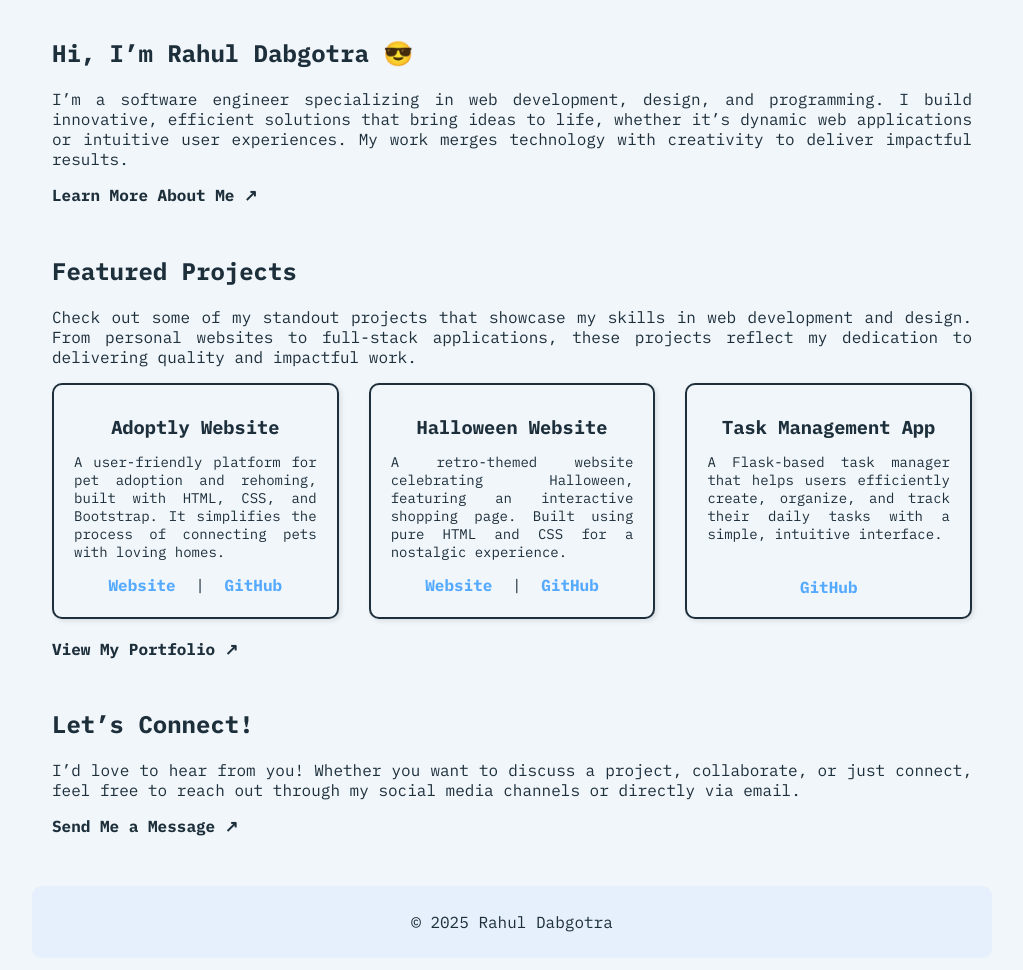
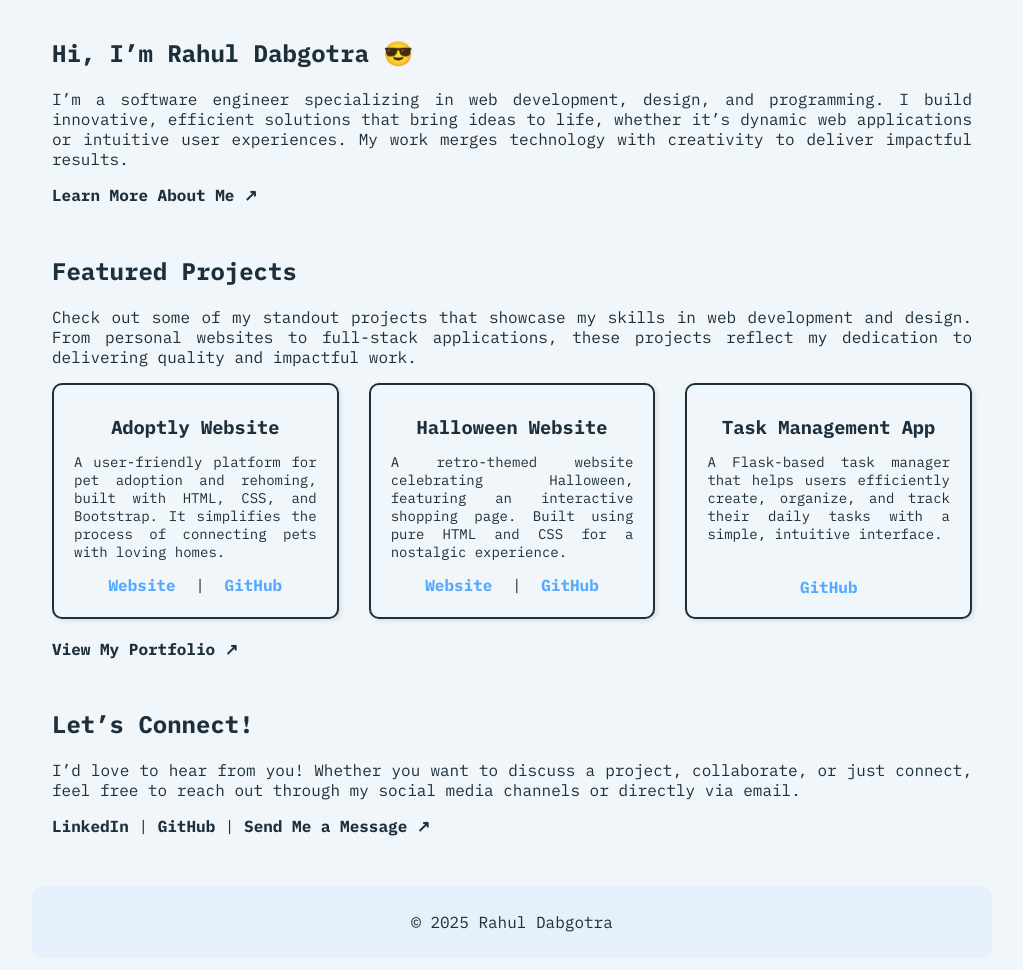
Before and after one commit to rahuldabgotra/portfolio, a plain HTML site: page index.html in a window 1280 px wide. Shown: the part 108-1078 px from the top of the page, without its empty margins (128-1151 px from the left). Drawn offline with Linux system fonts and the light colour scheme.

Commit message:
Update index.html

```diff
--- a/index.html
+++ b/index.html
@@ -68,7 +68,7 @@
                     <h3>Task Management App</h3>
                     <p>A Flask-based task manager that helps users efficiently create, organize, and track their daily
                         tasks with a simple, intuitive interface.</p>
-                        <br>
+                    <br>
                     <a
                         href="https://github.com/rahuldabgotra/learn/tree/main/programming%20language/python/projects/flask-task-manager-app">GitHub</a>
                 </div>
@@ -82,7 +82,11 @@
             <h2>Let’s Connect!</h2>
             <p>I’d love to hear from you! Whether you want to discuss a project, collaborate, or just connect, feel free
                 to reach out through my social media channels or directly via email.</p>
+
+            <a href="https://linkedin.com/in/rahuldabgotra" class="cta-button" target="_blank">LinkedIn</a> |
+            <a href="https://github.com/rahuldabgotra" class="cta-button" target="_blank">GitHub</a> |
             <a href="./contact.html" class="cta-button">Send Me a Message ↗</a>
+
         </section>
 
     </main>
```
